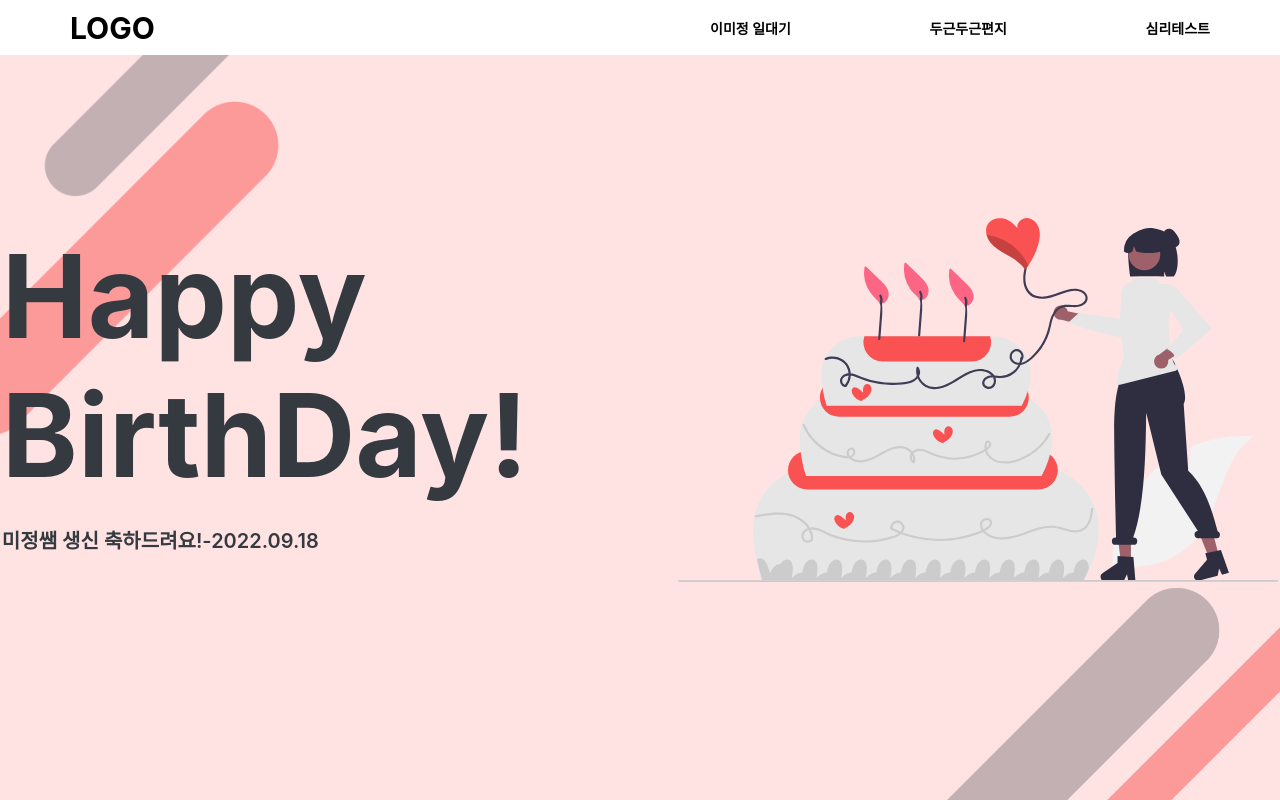
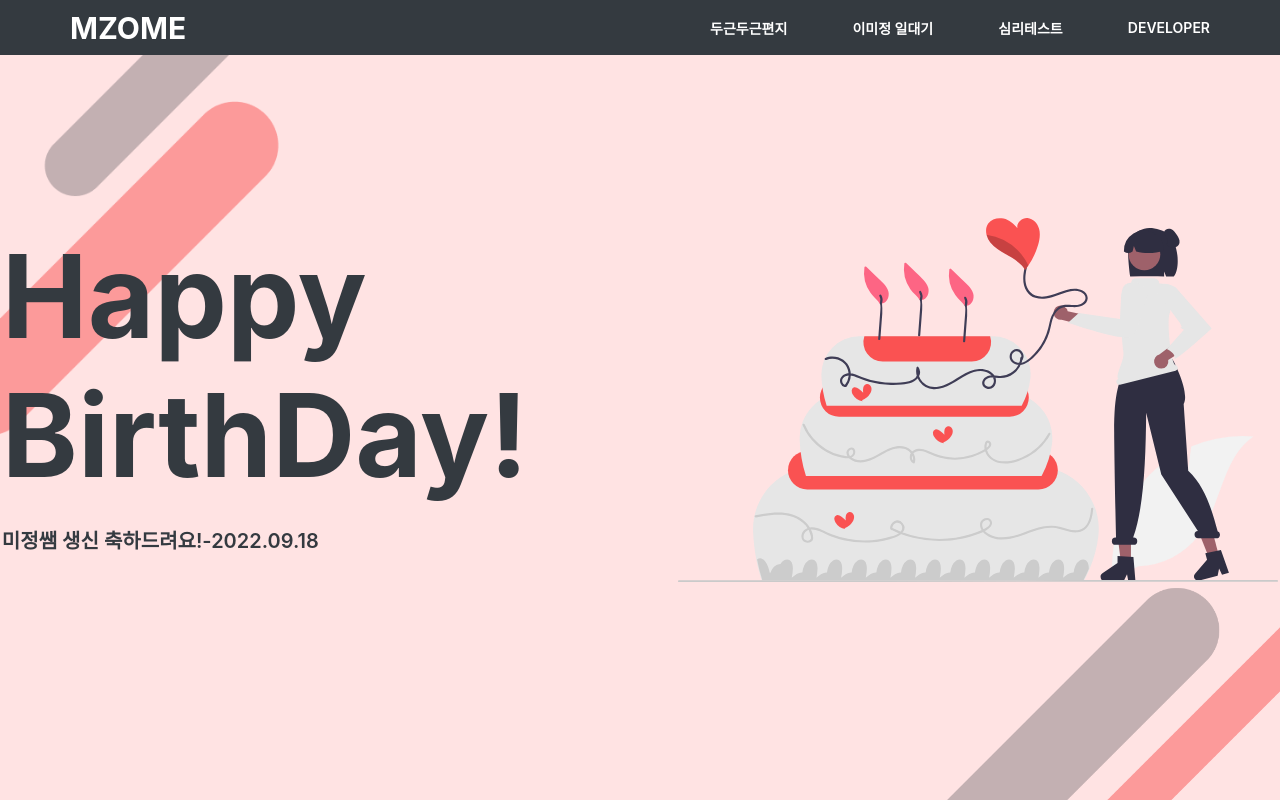
Before and after one commit to waterbeen0530/HBD-Friend, a React (Create React App) app: page / in a window 1280 px wide. Built offline with nearby package versions, Linux system fonts and the light colour scheme.

Commit message:
[REMOVE] Header

```diff
--- a/src/components/common/Header.jsx
+++ b/src/components/common/Header.jsx
@@ -4,12 +4,13 @@ import styled from "styled-components";
 export default function Header() {
   return (
     <Container>
-      <h2>LOGO</h2>
+      <h2>MZOME</h2>
 
       <div>
+        <p>두근두근편지</p>
         <p>이미정 일대기</p>
-        <p>두근두근편지</p>
         <p>심리테스트</p>
+        <p>DEVELOPER</p>
       </div>
     </Container>
   );
@@ -22,7 +23,8 @@ const Container = styled.div`
   display: flex;
   align-items: center;
   justify-content: space-between;
-  background: #fff;
+  color: #fff;
+  background: #343a40;
   z-index: 20;
   h2 {
     padding-left: 70px;
```
